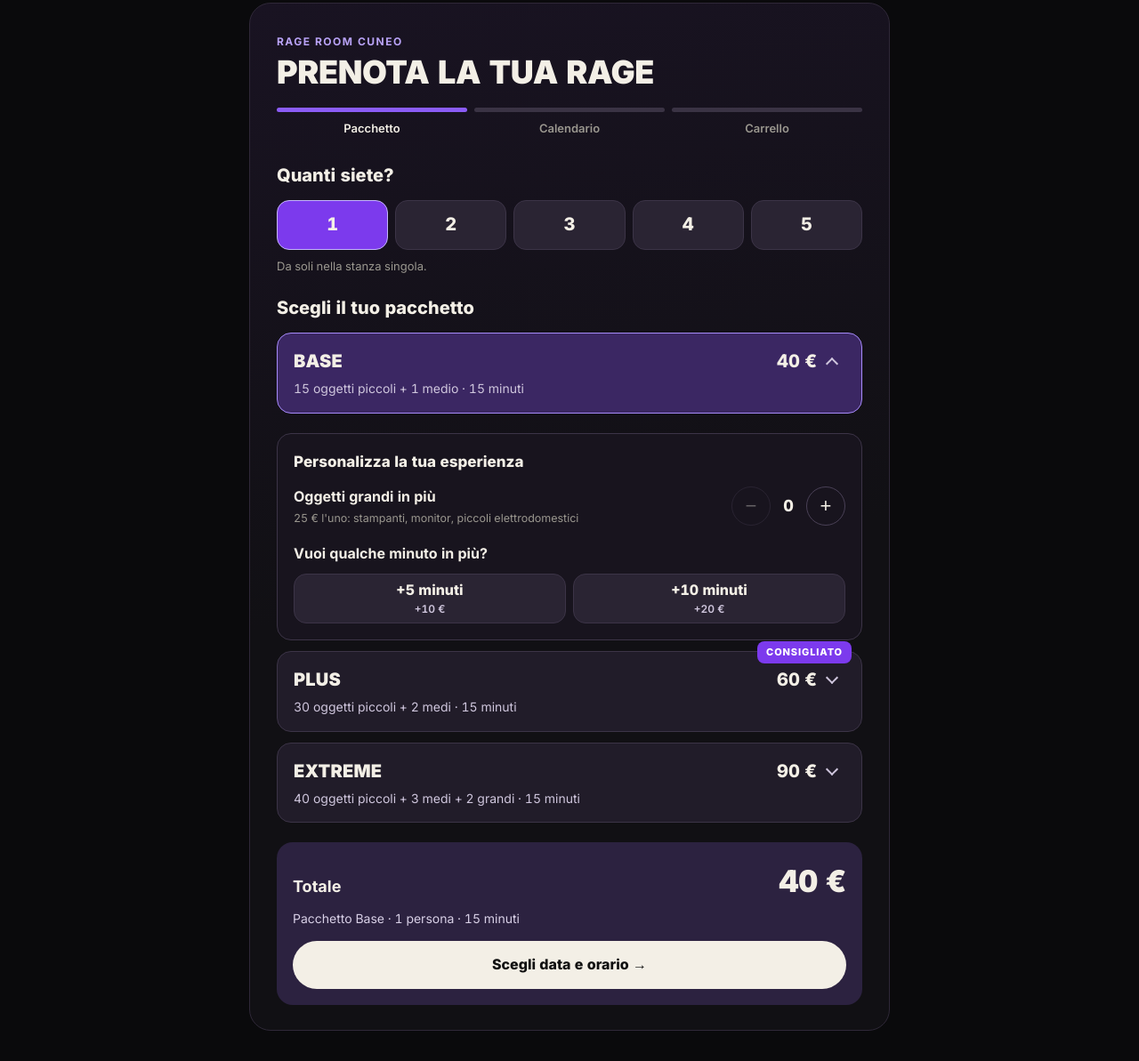
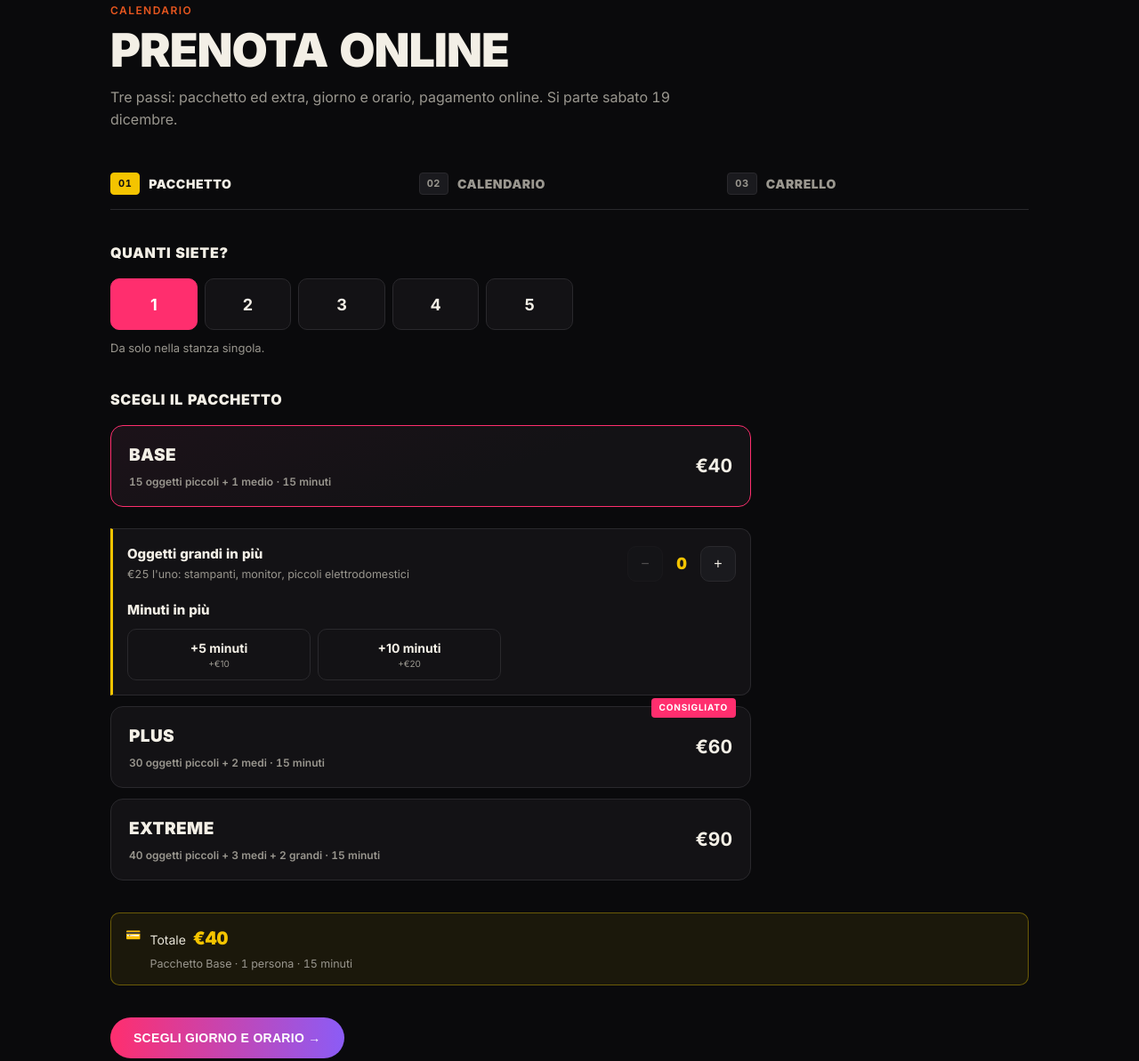
Before and after one commit to yassmilan88-glitch/rageroomcuneo, a website: page index.html in a window 1280 px wide. Shown: the part 2954-4147 px from the top of the page at 89% size. Drawn offline with Linux system fonts and the light colour scheme; no server answers.

Commit message:
Prenotazione rifatta con lo stile del sito
Stessi componenti del resto della pagina: titolo di sezione, etichette gialle numerate per i passi, schede nere con selezione rosa, riquadro giallo del totale, bottone sfumato rosa-viola. Prezzi scritti come nel resto del sito (€40).

Co-Authored-By: Claude Opus 5.5 <noreply@anthropic.com>
Claude-Session: https://claude.ai/code/session_01DbkhLfcRn8Ps5zNrHDcy2v

```diff
--- a/index.html
+++ b/index.html
@@ -407,64 +407,48 @@
   .map-wrap iframe{ width:100%; height:100%; min-height:280px; border:0; filter: grayscale(0.3) invert(0.92) contrast(0.9); }
 
   .cal-holiday{ color:#ffe9a8; }
-  /* -------- Prenotazione in 3 passi -------- */
-  .bw{ max-width:720px; margin:0 auto; background:linear-gradient(170deg,#191322,#111014 55%); border:1px solid #2f2838; border-radius:24px; padding:26px 18px 22px; }
-  @media(min-width:520px){ .bw{ padding:34px 30px 28px; } }
-  .bw-kicker{ font-size:12px; font-weight:700; letter-spacing:0.12em; text-transform:uppercase; color:#b9a3f7; }
-  .bw-title{ font-size:clamp(26px,6vw,36px); font-weight:900; text-transform:uppercase; letter-spacing:-0.01em; line-height:1.05; margin-top:6px; }
-  .bw-steps{ display:grid; grid-template-columns:repeat(3,1fr); gap:8px; margin:20px 0 6px; }
-  .bw-step-tab{ background:none; border:none; color:var(--dim); font:inherit; font-size:13px; font-weight:600; text-align:center; cursor:pointer; padding:0 0 6px; }
-  .bw-step-tab span{ display:block; height:5px; border-radius:9px; background:#3a3344; margin-bottom:8px; }
-  .bw-step-tab.on{ color:var(--text); }
-  .bw-step-tab.on span{ background:var(--violet); }
-  .bw-step-tab:disabled{ cursor:default; }
-  .bw-h{ font-size:20px; font-weight:800; margin:22px 0 12px; }
-  .bw-hint{ font-size:13px; color:var(--dim); margin-top:8px; }
-  .bw-seg{ display:grid; grid-template-columns:repeat(5,1fr); gap:8px; }
-  .bw-seg button{ background:#2a2433; border:1px solid #3c3447; color:var(--text); border-radius:14px; min-height:56px; font:inherit; font-size:20px; font-weight:800; cursor:pointer; }
-  .bw-seg button[aria-pressed="true"]{ background:#7c3aed; border-color:#c4b5fd; }
-  .bw-seg-2{ grid-template-columns:repeat(2,1fr); margin-top:10px; }
-  .bw-seg-2 button{ font-size:16px; }
-  .bw-seg-2 small{ display:block; font-size:12px; font-weight:600; color:#cfc6dd; }
-  .bw-pkgs{ display:grid; gap:12px; }
-  .bw-pkg{ position:relative; }
-  .bw-badge{ position:absolute; right:12px; top:-11px; background:#7c3aed; color:#fff; font-size:11px; font-weight:800; letter-spacing:0.08em; text-transform:uppercase; padding:4px 10px; border-radius:8px; z-index:1; }
-  .bw-pkg-head{ width:100%; display:grid; grid-template-columns:1fr auto 20px; grid-template-areas:"name price chev" "meta meta meta"; align-items:center; gap:4px 12px; text-align:left;
-    background:#211c29; border:1.5px solid #3c3447; border-radius:16px; padding:16px 18px; color:var(--text); font:inherit; cursor:pointer; }
-  .bw-pkg-name{ grid-area:name; font-size:20px; font-weight:900; text-transform:uppercase; letter-spacing:0.01em; }
-  .bw-pkg-meta{ grid-area:meta; font-size:14px; color:#cfc6dd; }
-  .bw-pkg-price{ grid-area:price; font-size:20px; font-weight:800; }
-  .bw-chev{ grid-area:chev; width:10px; height:10px; border-right:2px solid #cfc6dd; border-bottom:2px solid #cfc6dd; transform:rotate(45deg); margin-top:-5px; }
-  .bw-pkg.on .bw-pkg-head{ background:#3b2763; border-color:#a78bfa; }
-  .bw-pkg.on .bw-chev{ transform:rotate(-135deg); margin-top:5px; }
-  .bw-extras{ margin-top:10px; border:1.5px solid #3c3447; border-radius:16px; padding:18px; background:#18141e; }
-  .bw-extras h4{ font-size:17px; font-weight:800; margin-bottom:14px; }
-  .bw-row{ display:flex; align-items:center; justify-content:space-between; gap:14px; }
-  .bw-row-t{ font-size:16px; font-weight:700; }
-  .bw-row-s{ font-size:12.5px; color:var(--dim); margin-top:2px; }
-  .bw-stepper{ display:flex; align-items:center; gap:10px; flex-shrink:0; }
-  .bw-stepper button{ width:44px; height:44px; border-radius:50%; border:1px solid #4a4157; background:none; color:var(--text); font-size:22px; cursor:pointer; }
-  .bw-stepper button:disabled{ opacity:0.35; cursor:not-allowed; }
-  .bw-stepper output{ min-width:20px; text-align:center; font-size:18px; font-weight:800; }
-  .bw-total{ margin-top:22px; background:#2c2240; border-radius:18px; padding:18px; }
-  .bw-total-top{ display:flex; align-items:baseline; justify-content:space-between; font-size:18px; font-weight:700; }
-  .bw-total-top strong{ font-size:34px; font-weight:900; letter-spacing:-0.01em; }
-  .bw-total-sum{ font-size:14px; color:#d8d0e6; margin-top:4px; }
-  .bw-cta{ display:flex; width:100%; align-items:center; justify-content:center; margin-top:14px; min-height:54px; border:none; border-radius:999px; background:#f3efe6; color:#111; font:inherit; font-size:16px; font-weight:800; cursor:pointer; }
-  .bw-cta:disabled{ opacity:0.45; cursor:not-allowed; }
-  .bw-pay{ background:linear-gradient(90deg, var(--pink), var(--violet)); color:#fff; }
-  .bw-back{ background:none; border:none; color:#b9a3f7; font:inherit; font-size:14px; font-weight:700; cursor:pointer; padding:14px 0 10px; }
-  .bw-secure{ font-size:12.5px; color:var(--dim); text-align:center; margin-top:10px; }
-  .bw-cart{ background:#18141e; border:1.5px solid #3c3447; border-radius:16px; padding:16px 18px; margin-bottom:20px; }
-  .bw-cart .ln{ display:flex; justify-content:space-between; gap:12px; padding:7px 0; font-size:15px; border-bottom:1px solid #2a2433; }
-  .bw-cart .ln span:first-child{ color:#cfc6dd; }
-  .bw-cart .ln span:last-child{ font-weight:700; text-align:right; }
-  .bw-cart .ln.tot{ border-bottom:none; font-size:18px; padding-top:12px; }
-  .bw-cart .ln.tot span:last-child{ font-size:24px; font-weight:900; }
-  .cal-day .dot{ position:absolute; bottom:6px; left:50%; transform:translateX(-50%); }
+  /* -------- Prenotazione in 3 passi (stessi componenti del sito) -------- */
+  .bk-steps{ display:grid; grid-template-columns:repeat(3,1fr); gap:8px; padding-bottom:16px; border-bottom:1px solid var(--line); }
+  .bk-step{ display:flex; align-items:center; gap:10px; background:none; border:none; padding:0; color:var(--dim); font:inherit; font-weight:900; font-size:14px; text-transform:uppercase; letter-spacing:0.04em; cursor:pointer; text-align:left; }
+  .bk-step .bk-n{ font-size:11px; font-weight:700; color:var(--dim); background:var(--panel-2); border:1px solid var(--line); padding:3px 8px; border-radius:4px; }
+  .bk-step.on{ color:var(--text); }
+  .bk-step.on .bk-n{ color:#111; background:var(--yellow); border-color:var(--yellow); }
+  @media(max-width:440px){ .bk-step{ flex-direction:column; align-items:flex-start; gap:6px; font-size:12px; } }
+  .bk-pane{ display:grid; gap:30px; }
+  @media(min-width:520px){ .bk-pane{ gap:36px; } }
+  .bk-people{ display:grid; grid-template-columns:repeat(5,1fr); gap:8px; max-width:520px; }
+  .bk-people .slot{ font-size:18px; }
+  .bk-hint{ color:var(--dim); font-size:13px; margin-top:10px; }
+  .bk-pkgs{ display:grid; gap:12px; max-width:720px; }
+  .bk-pkg-head{ position:relative; width:100%; display:grid; grid-template-columns:1fr auto; gap:0 16px; align-items:center; }
+  .bk-pkg-head .rm-name, .bk-pkg-head .rm-meta{ grid-column:1; }
+  .bk-pkg-head .rm-price{ grid-column:2; grid-row:1 / span 2; margin-top:0; }
+  .bk-pkg.featured .bk-pkg-head::before{ content:'CONSIGLIATO'; position:absolute; top:-10px; right:16px; background:var(--pink); color:#fff; font-size:10px; font-weight:700; letter-spacing:0.08em; padding:3px 9px; border-radius:4px; }
+  .bk-extras{ max-width:720px; margin-top:12px; display:grid; gap:18px; background:var(--panel); border:1px solid var(--line); border-left:3px solid var(--yellow); border-radius:0 12px 12px 0; padding:16px; }
+  .bk-extras strong{ display:block; font-weight:800; font-size:15px; }
+  .bk-extras small{ display:block; color:var(--dim); font-size:12.5px; margin-top:2px; }
+  .bk-extra-row{ display:flex; align-items:center; justify-content:space-between; gap:14px; }
+  .bk-stepper{ display:flex; align-items:center; gap:10px; flex-shrink:0; }
+  .bk-stepper output{ min-width:22px; text-align:center; font-weight:900; font-size:18px; color:var(--yellow); }
+  .bk-minutes{ display:grid; grid-template-columns:1fr 1fr; gap:8px; margin-top:10px; max-width:420px; }
+  #bkFlow .bk-deposit strong{ font-size:20px; font-weight:900; margin-left:4px; }
+  .bk-next{ justify-content:center; justify-self:start; }
+  .bk-next:disabled{ opacity:0.45; cursor:not-allowed; }
+  @media(max-width:519px){ .bk-next{ width:100%; justify-self:stretch; } }
+  .bk-back{ justify-self:start; background:none; border:none; padding:0; color:var(--yellow); font:inherit; font-weight:700; font-size:12px; letter-spacing:0.1em; text-transform:uppercase; cursor:pointer; }
+  .bk-cart{ background:var(--panel-2); border:1px solid var(--line); border-left:3px solid var(--pink); border-radius:0 10px 10px 0; padding:6px 16px; max-width:720px; }
+  .bk-cart .ln{ display:flex; justify-content:space-between; gap:14px; padding:9px 0; font-size:14px; border-bottom:1px solid var(--line); }
+  .bk-cart .ln span:first-child{ color:var(--dim); }
+  .bk-cart .ln span:last-child{ font-weight:700; text-align:right; }
+  .bk-cart .ln.tot{ border-bottom:none; font-size:16px; }
+  .bk-cart .ln.tot span:first-child{ color:var(--text); font-weight:900; text-transform:uppercase; letter-spacing:0.04em; }
+  .bk-cart .ln.tot span:last-child{ color:var(--yellow); font-size:22px; font-weight:900; }
+  .bk-submit{ width:100%; justify-content:center; }
   .cal-day{ position:relative; }
+  .cal-day .dot{ position:absolute; bottom:5px; left:50%; transform:translateX(-50%); }
   .dot{ display:inline-block; width:6px; height:6px; border-radius:50%; }
-  .dot.ok{ background:#34d399; } .dot.few{ background:#fbbf24; } .dot.full{ background:#f87171; }
+  .dot.ok{ background:var(--violet); } .dot.few{ background:var(--yellow); } .dot.full{ background:var(--pink); }
+  .cal-day.sel .dot{ background:#fff; }
   .cal-key{ display:flex; gap:14px; flex-wrap:wrap; font-size:12px; color:var(--dim); margin-top:12px; }
   .cal-key .dot{ margin-right:6px; }
 
@@ -660,90 +644,98 @@
 
 <section id="prenota">
   <div class="wrap">
+    <div class="section-head">
+      <div class="tag">Calendario</div>
+      <h2 class="display">Prenota online</h2>
+      <p>Tre passi: pacchetto ed extra, giorno e orario, pagamento online. Si parte sabato 19 dicembre.</p>
+    </div>
+
     <noscript>
       <div class="bk-empty">Per prenotare online serve JavaScript attivo. Puoi prenotare anche su WhatsApp al 350 973 6066 o scrivendo a rageroomcuneo@gmail.com. Apriamo sabato 19 dicembre in Via Valle Po 92, Madonna dell'Olmo (Cuneo): dal mercoledì alla domenica dalle 14:00, sabato e domenica fino a mezzanotte.</div>
     </noscript>
 
-    <div class="bw" id="bkFlow">
-      <div class="bw-kicker">Rage Room Cuneo</div>
-      <h2 class="bw-title">Prenota la tua rage</h2>
-      <div class="bw-steps" id="bwSteps">
-        <button type="button" class="bw-step-tab on" data-go="1"><span></span>Pacchetto</button>
-        <button type="button" class="bw-step-tab" data-go="2"><span></span>Calendario</button>
-        <button type="button" class="bw-step-tab" data-go="3"><span></span>Carrello</button>
-      </div>
-
     <div class="bk-notice" id="bkNotice" hidden></div>
 
-      <!-- 1. Persone e pacchetto -->
-      <div class="bw-pane" id="bwPane1">
-        <h3 class="bw-h">Quanti siete?</h3>
-        <div class="bw-seg" id="bwPeople">
-          <button type="button" data-n="1" aria-pressed="true">1</button>
-          <button type="button" data-n="2" aria-pressed="false">2</button>
-          <button type="button" data-n="3" aria-pressed="false">3</button>
-          <button type="button" data-n="4" aria-pressed="false">4</button>
-          <button type="button" data-n="5" aria-pressed="false">5</button>
-        </div>
-        <p class="bw-hint" id="bwPeopleHint">Da soli nella stanza singola.</p>
-
-        <h3 class="bw-h">Scegli il tuo pacchetto</h3>
-        <div class="bw-pkgs" id="bwPkgs">
-          <div class="bw-pkg" data-pkg="base">
-            <button type="button" class="bw-pkg-head" aria-expanded="false">
-              <span class="bw-pkg-name">Base</span>
-              <span class="bw-pkg-meta"><span data-objects></span> · 15 minuti</span>
-              <span class="bw-pkg-price" data-price></span>
-              <span class="bw-chev" aria-hidden="true"></span>
+    <div class="booking" id="bkFlow">
+      <div class="bk-steps" id="bwSteps">
+        <button type="button" class="bk-step on" data-go="1"><span class="bk-n">01</span>Pacchetto</button>
+        <button type="button" class="bk-step" data-go="2"><span class="bk-n">02</span>Calendario</button>
+        <button type="button" class="bk-step" data-go="3"><span class="bk-n">03</span>Carrello</button>
+      </div>
+
+      <!-- 01 Pacchetto -->
+      <div class="bk-pane" id="bwPane1">
+        <div>
+          <div class="bk-label">Quanti siete?</div>
+          <div class="bk-people" id="bwPeople">
+            <button type="button" class="slot" data-n="1" aria-pressed="true">1</button>
+            <button type="button" class="slot" data-n="2" aria-pressed="false">2</button>
+            <button type="button" class="slot" data-n="3" aria-pressed="false">3</button>
+            <button type="button" class="slot" data-n="4" aria-pressed="false">4</button>
+            <button type="button" class="slot" data-n="5" aria-pressed="false">5</button>
+          </div>
+          <p class="bk-hint" id="bwPeopleHint">Da solo nella stanza singola.</p>
+        </div>
+
+        <div>
+          <div class="bk-label">Scegli il pacchetto</div>
+          <div class="bk-pkgs" id="bwPkgs">
+            <div class="bk-pkg" data-pkg="base">
+              <button type="button" class="room-opt bk-pkg-head" aria-pressed="false" aria-expanded="false">
+                <span class="rm-name">Base</span>
+                <span class="rm-meta"><span data-objects></span> · 15 minuti</span>
+                <span class="rm-price" data-price></span>
               </button>
             </div>
-          <div class="bw-pkg" data-pkg="plus">
-            <div class="bw-badge">Consigliato</div>
-            <button type="button" class="bw-pkg-head" aria-expanded="false">
-              <span class="bw-pkg-name">Plus</span>
-              <span class="bw-pkg-meta"><span data-objects></span> · 15 minuti</span>
-              <span class="bw-pkg-price" data-price></span>
-              <span class="bw-chev" aria-hidden="true"></span>
+            <div class="bk-pkg featured" data-pkg="plus">
+              <button type="button" class="room-opt bk-pkg-head" aria-pressed="false" aria-expanded="false">
+                <span class="rm-name">Plus</span>
+                <span class="rm-meta"><span data-objects></span> · 15 minuti</span>
+                <span class="rm-price" data-price></span>
               </button>
             </div>
-          <div class="bw-pkg" data-pkg="extreme">
-            <button type="button" class="bw-pkg-head" aria-expanded="false">
-              <span class="bw-pkg-name">Extreme</span>
-              <span class="bw-pkg-meta"><span data-objects></span> · 15 minuti</span>
-              <span class="bw-pkg-price" data-price></span>
-              <span class="bw-chev" aria-hidden="true"></span>
+            <div class="bk-pkg" data-pkg="extreme">
+              <button type="button" class="room-opt bk-pkg-head" aria-pressed="false" aria-expanded="false">
+                <span class="rm-name">Extreme</span>
+                <span class="rm-meta"><span data-objects></span> · 15 minuti</span>
+                <span class="rm-price" data-price></span>
               </button>
             </div>
           </div>
 
-        <!-- Extra: si apre sotto il pacchetto scelto -->
-        <div class="bw-extras" id="bwExtras" hidden>
-          <h4>Personalizza la tua esperienza</h4>
-          <div class="bw-row">
-            <div><div class="bw-row-t">Oggetti grandi in più</div><div class="bw-row-s">25 € l'uno: stampanti, monitor, piccoli elettrodomestici</div></div>
-            <div class="bw-stepper">
-              <button type="button" id="bwBigMinus" aria-label="Togli un oggetto grande">−</button>
+          <!-- Extra: si aprono sotto il pacchetto scelto -->
+          <div class="bk-extras" id="bwExtras" hidden>
+            <div class="bk-extra-row">
+              <div><strong>Oggetti grandi in più</strong><small>€25 l'uno: stampanti, monitor, piccoli elettrodomestici</small></div>
+              <div class="bk-stepper">
+                <button type="button" class="cal-nav" id="bwBigMinus" aria-label="Togli un oggetto grande">−</button>
                 <output id="bwBig">0</output>
-              <button type="button" id="bwBigPlus" aria-label="Aggiungi un oggetto grande">+</button>
-            </div>
-          </div>
-          <div class="bw-row-t" style="margin-top:18px;">Vuoi qualche minuto in più?</div>
-          <div class="bw-seg bw-seg-2" id="bwMinutes">
-            <button type="button" data-m="5" aria-pressed="false">+5 minuti <small>+10 €</small></button>
-            <button type="button" data-m="10" aria-pressed="false">+10 minuti <small>+20 €</small></button>
-          </div>
-        </div>
-
-        <div class="bw-total">
-          <div class="bw-total-top"><span>Totale</span><strong id="bwTotal1">40 €</strong></div>
-          <div class="bw-total-sum" id="bwSum1"></div>
-          <button type="button" class="bw-cta" id="bwTo2">Scegli data e orario →</button>
-        </div>
-      </div>
-
-      <!-- 2. Calendario -->
-      <div class="bw-pane" id="bwPane2" hidden>
-        <button type="button" class="bw-back" data-go="1">← Pacchetto</button>
+                <button type="button" class="cal-nav" id="bwBigPlus" aria-label="Aggiungi un oggetto grande">+</button>
+              </div>
+            </div>
+            <div>
+              <strong>Minuti in più</strong>
+              <div class="bk-minutes" id="bwMinutes">
+                <button type="button" class="slot" data-m="5" aria-pressed="false">+5 minuti<span>+€10</span></button>
+                <button type="button" class="slot" data-m="10" aria-pressed="false">+10 minuti<span>+€20</span></button>
+              </div>
+            </div>
+          </div>
+        </div>
+
+        <div class="bk-deposit">
+          <span aria-hidden="true">💳</span>
+          <span>Totale <strong id="bwTotal1">€40</strong><small id="bwSum1"></small></span>
+        </div>
+        <button type="button" class="btn btn-primary bk-next" id="bwTo2">Scegli giorno e orario →</button>
+      </div>
+
+      <!-- 02 Calendario -->
+      <div class="bk-pane" id="bwPane2" hidden>
+        <button type="button" class="bk-back" data-go="1">← Pacchetto</button>
+        <div class="bk-cols">
+          <div>
+            <div class="bk-label">Scegli il giorno</div>
             <div class="cal">
               <div class="cal-head">
                 <button type="button" class="cal-nav" id="bkPrev" aria-label="Mese precedente">←</button>
@@ -755,19 +747,28 @@
               <div class="cal-key"><span><i class="dot ok"></i>Libero</span><span><i class="dot few"></i>Pochi posti</span><span><i class="dot full"></i>Pieno</span></div>
               <div class="cal-legend">Mer–Ven 14:00 – 22:00 · Sab e Dom 14:00 – 00:00 · Lun e Mar chiusi<br><span class="cal-holiday">Feste: aperti anche lun 28 e mar 29 dicembre · 24 e 31 dicembre fino alle 19 · chiusi 25 dicembre e 1° gennaio</span></div>
             </div>
-        <h3 class="bw-h" id="bwSlotsTitle">Scegli l'orario</h3>
+          </div>
+          <div>
+            <div class="bk-label">Scegli l'orario</div>
             <div id="bkSlots" aria-live="polite"></div>
-        <div class="bw-total">
-          <div class="bw-total-top"><span>Totale</span><strong id="bwTotal2">40 €</strong></div>
-          <div class="bw-total-sum" id="bwSum2"></div>
-          <button type="button" class="bw-cta" id="bwTo3" disabled>Vai al carrello →</button>
-        </div>
-      </div>
-
-      <!-- 3. Carrello -->
-      <div class="bw-pane" id="bwPane3" hidden>
-        <button type="button" class="bw-back" data-go="2">← Calendario</button>
-        <div class="bw-cart" id="bwCart"></div>
+          </div>
+        </div>
+        <div class="bk-deposit">
+          <span aria-hidden="true">💳</span>
+          <span>Totale <strong id="bwTotal2">€40</strong><small id="bwSum2"></small></span>
+        </div>
+        <button type="button" class="btn btn-primary bk-next" id="bwTo3" disabled>Vai al carrello →</button>
+      </div>
+
+      <!-- 03 Carrello -->
+      <div class="bk-pane" id="bwPane3" hidden>
+        <button type="button" class="bk-back" data-go="2">← Calendario</button>
+        <div>
+          <div class="bk-label">Riepilogo</div>
+          <div class="bk-cart" id="bwCart"></div>
+        </div>
+        <div>
+          <div class="bk-label">I tuoi dati</div>
           <form class="bk-form" id="bkForm" novalidate>
             <div class="field">
               <label for="bkName">Nome e cognome</label>
@@ -792,10 +793,11 @@
             </div>
             <div class="full bk-error" id="bkError" hidden></div>
             <div class="full">
-            <button type="submit" class="bw-cta bw-pay" id="bkSubmit">Paga e conferma</button>
-            <p class="bw-secure">Pagamento sicuro su Stripe. La conferma ti arriva subito via email.</p>
+              <button type="submit" class="btn btn-primary bk-submit" id="bkSubmit">Paga e conferma</button>
+              <p class="bk-hint">Pagamento sicuro su Stripe. La conferma ti arriva subito via email.</p>
             </div>
           </form>
+        </div>
       </div>
     </div>
 
@@ -997,7 +999,7 @@
     extraOpenDates: ['2026-12-28', '2026-12-29']
   };
 
-  function euro(cents) { var v = cents / 100; return (v % 1 ? v.toFixed(2).replace('.', ',') : String(v)) + ' €'; }
+  function euro(cents) { var v = cents / 100; return '€' + (v % 1 ? v.toFixed(2).replace('.', ',') : String(v)); }
   function pad(n) { return n < 10 ? '0' + n : '' + n; }
   function iso(y, m, d) { return y + '-' + pad(m + 1) + '-' + pad(d); }
   function parseIso(v) { var p = v.split('-'); return { y: +p[0], m: +p[1] - 1, d: +p[2] }; }
@@ -1027,21 +1029,23 @@
   }
 
   /* ---------- Passo 1: persone, pacchetto, extra ---------- */
-  var peopleHints = { 1: 'Da soli nella stanza singola.', 2: 'In due: 10 € di sconto sul totale.', 3: 'Gruppo nella sala festa.', 4: 'Gruppo nella sala festa.', 5: 'Gruppo nella sala festa, massimo 5 persone.' };
+  var peopleHints = { 1: 'Da solo nella stanza singola.', 2: 'In due: €10 di sconto sul totale.', 3: 'Gruppo nella sala festa.', 4: 'Gruppo nella sala festa.', 5: 'Gruppo nella sala festa, massimo 5 persone.' };
   function renderStep1() {
     var pb = $('bwPeople').querySelectorAll('button');
     for (var i = 0; i < pb.length; i++) pb[i].setAttribute('aria-pressed', +pb[i].getAttribute('data-n') === state.people ? 'true' : 'false');
     $('bwPeopleHint').textContent = peopleHints[state.people];
-    var cards = $('bwPkgs').querySelectorAll('.bw-pkg');
+    var cards = $('bwPkgs').querySelectorAll('.bk-pkg');
     for (var j = 0; j < cards.length; j++) {
       var id = cards[j].getAttribute('data-pkg'), on = id === state.pkg;
       cards[j].classList.toggle('on', on);
-      cards[j].querySelector('.bw-pkg-head').setAttribute('aria-expanded', on ? 'true' : 'false');
+      var head = cards[j].querySelector('.bk-pkg-head');
+      head.setAttribute('aria-expanded', on ? 'true' : 'false');
+      head.setAttribute('aria-pressed', on ? 'true' : 'false');
       cards[j].querySelector('[data-objects]').textContent = objectsText(id, state.people);
       cards[j].querySelector('[data-price]').textContent = euro(packagePrice(id, state.people));
     }
     // Gli extra si aprono sotto il pacchetto scelto.
-    var extras = $('bwExtras'), sel = $('bwPkgs').querySelector('.bw-pkg.on');
+    var extras = $('bwExtras'), sel = $('bwPkgs').querySelector('.bk-pkg.on');
     if (sel) { sel.parentNode.insertBefore(extras, sel.nextSibling); extras.hidden = false; }
     $('bwBig').textContent = state.big;
     $('bwBigMinus').disabled = state.big <= 0;
@@ -1067,7 +1071,7 @@
     renderStep1(); renderCalendar(); renderSlots();
   });
   $('bwPkgs').addEventListener('click', function (ev) {
-    var head = ev.target.closest('.bw-pkg-head'); if (!head) return;
+    var head = ev.target.closest('.bk-pkg-head'); if (!head) return;
     state.pkg = head.parentNode.getAttribute('data-pkg');
     renderStep1();
   });
@@ -1085,7 +1089,7 @@
     if (step >= 3 && !(state.date && state.time)) step = 2;
     state.step = step;
     for (var i = 1; i <= 3; i++) $('bwPane' + i).hidden = i !== step;
-    var tabs = $('bwSteps').querySelectorAll('.bw-step-tab');
+    var tabs = $('bwSteps').querySelectorAll('.bk-step');
     for (var j = 0; j < tabs.length; j++) tabs[j].classList.toggle('on', j < step);
     if (step === 2) { loadMonth(); if (state.date) loadSlots(); }
     if (step === 3) renderCart();
```
Lines whose indentation alone changed are shown as unchanged.
